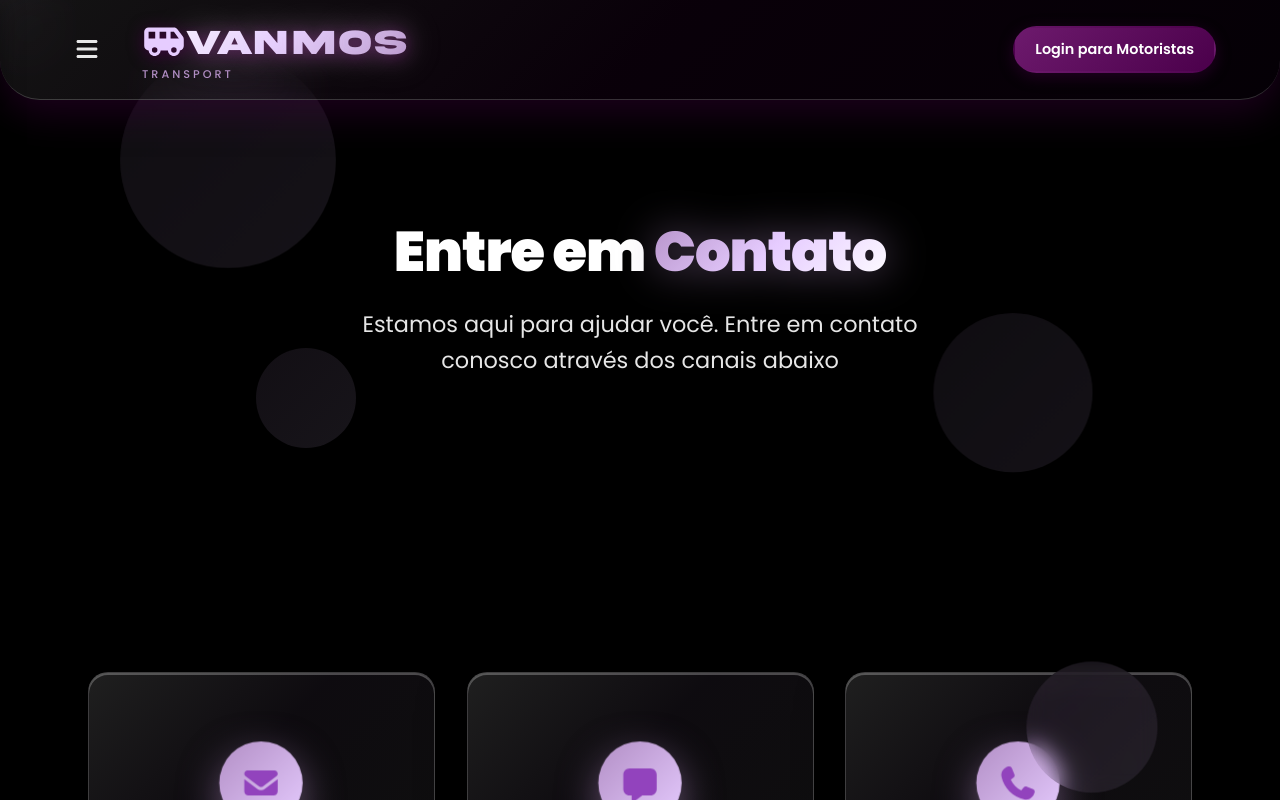
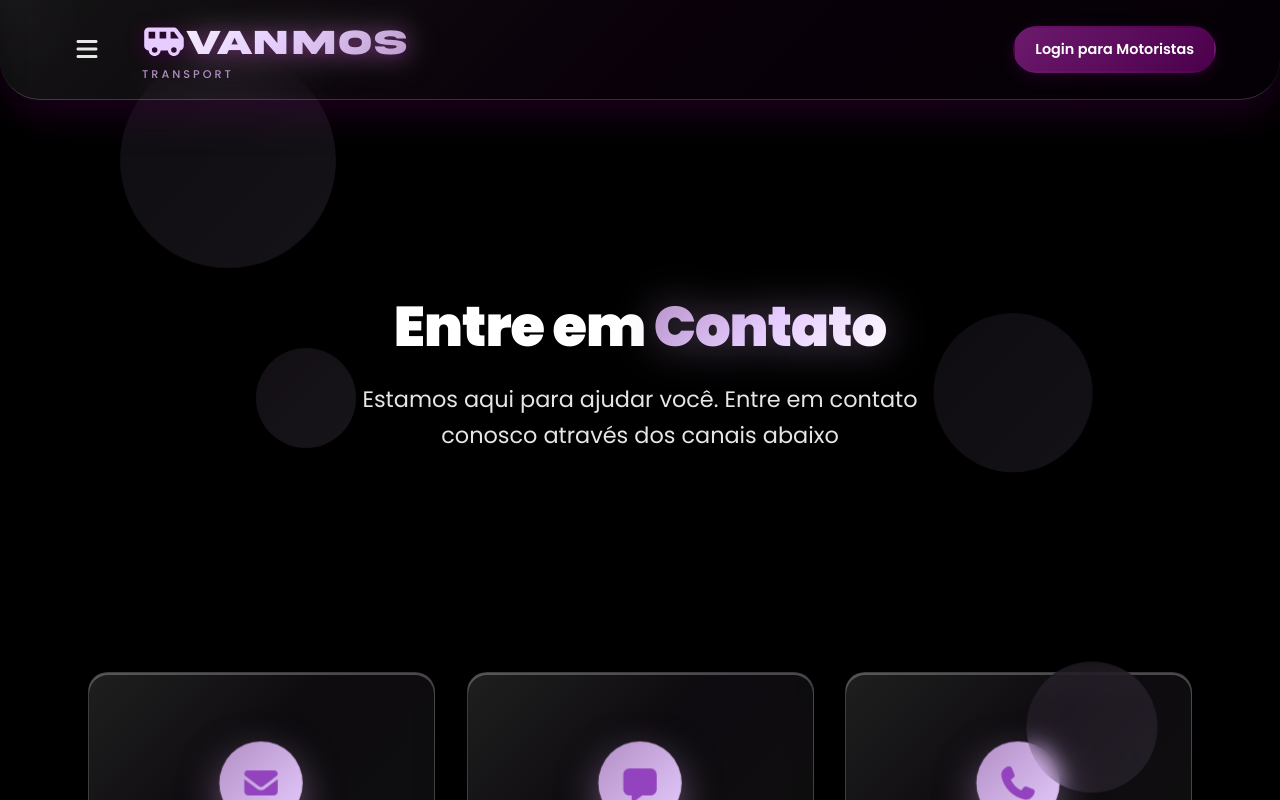
Before and after one commit to leonardomantovanello/VanMos, a React (Vite) app: page /contato in a window 1280 px wide. Built offline with nearby package versions, Linux system fonts and the light colour scheme; no server answers.

Commit message:
arrumando o titulo

```diff
--- a/src/Components/Contato/Contato.css
+++ b/src/Components/Contato/Contato.css
@@ -12,7 +12,7 @@
     align-items: center;
     justify-content: center;
     position: relative;
-    padding: 120px 5% 80px;
+    padding: 270px 5% 80px;
     opacity: 0;
     transform: translateY(30px);
     transition: all 1s ease-out;
```
